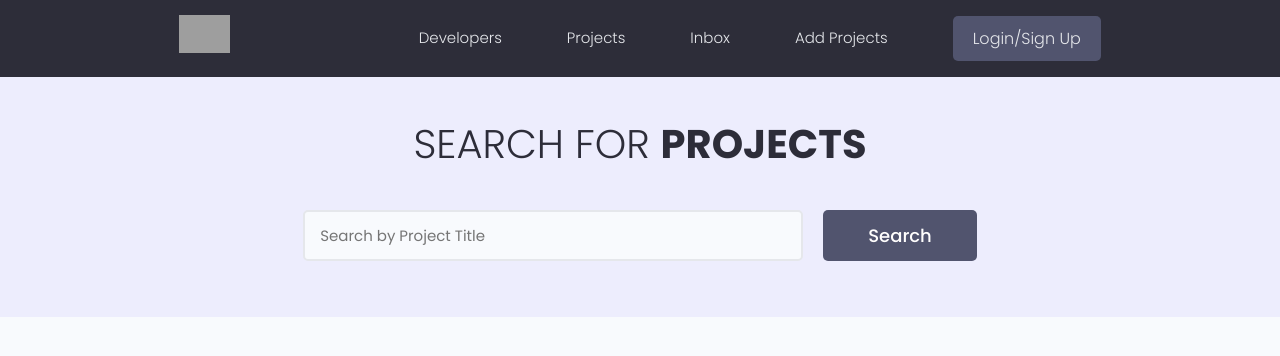
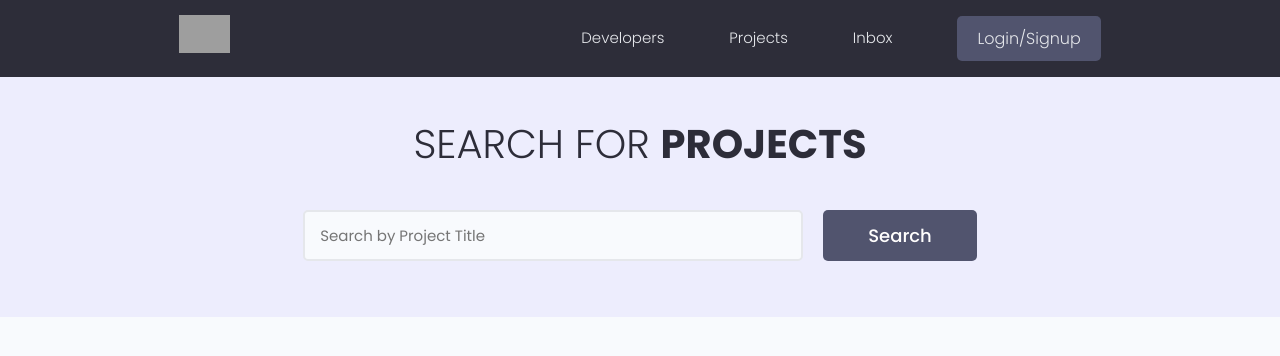
Before and after one commit to shalujohn1/devsearch, a Django app: page / in a window 1280 px wide. Shown: the top 356 px of the page. Run offline with Django 4.2, Linux system fonts and the light colour scheme; data that the repository does not hold is empty; some libraries are stand-ins or nearby versions; grey boxes are pictures that could not be loaded.

Commit message:
sub1 update  templates/navbar.html

```diff
--- a/templates/navbar.html
+++ b/templates/navbar.html
@@ -14,17 +14,17 @@
           <div class="toggle-menu__lines"></div>
         </label>
         <ul class="header__menu">
-          <li class="header__menuItem">
-            <a href="{% url 'profiles' %}">Developers</a></li>
-          <li class="header__menuItem">
-            <a href="{% url 'projects' %}">Projects</a></li>
-          <li class="header__menuItem">
-            <a href="inbox.html">Inbox</a></li>
-          <li class="header__menuItem">
-            <a href="{% url 'create-project' %}">Add Projects</a></li>
+          <li class="header__menuItem"><a href="{% url 'profiles' %}">Developers</a></li>
+          <li class="header__menuItem"><a href="{% url 'projects' %}">Projects</a></li>
+          <li class="header__menuItem"><a href="">Inbox</a></li>
 
-          <li class="header__menuItem">
-            <a href="login.html" class="btn btn--sub">Login/Sign Up</a></li>
+
+          {% if request.user.is_authenticated %}
+          <li class="header__menuItem"><a href="{% url 'create-project' %}">Add Projects</a></li>
+          <li class="header__menuItem"><a href="{% url 'logout' %}" class="btn btn--sub">Logout</a></li>
+          {% else %}
+          <li class="header__menuItem"><a href="{% url 'login' %}" class="btn btn--sub">Login/Signup</a></li>
+          {% endif %}
         </ul>
       </nav>
     </div>
```
